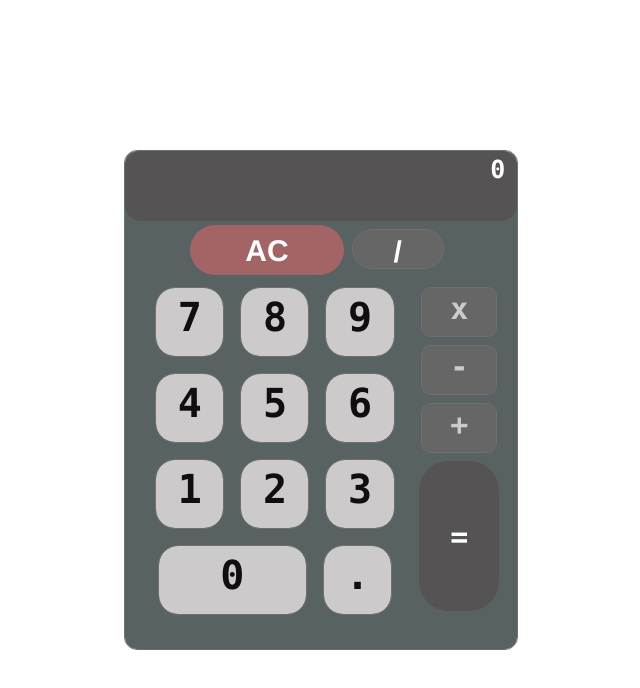
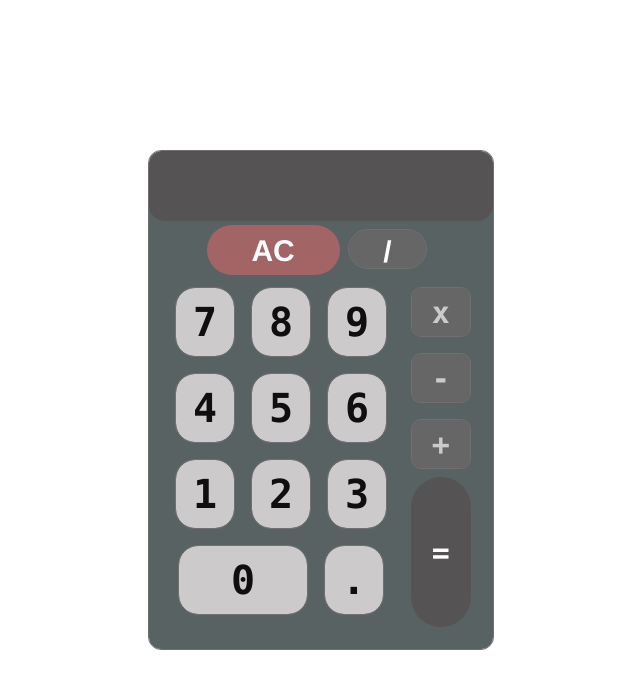
Before and after one commit to Mustafa-alsoffi/My-Calculator, a React (Create React App) app: page / in a window 1280 px wide. Shown: the top 688 px of the page, without its empty margins (319-959 px from the left). Built offline with nearby package versions, Linux system fonts and the light colour scheme.

Commit message:
operators keys adjusted and expressions evaluated

```diff
--- a/public/index.html
+++ b/public/index.html
@@ -9,9 +9,7 @@
       name="description"
       content="Web site created using create-react-app"
     />
-    <link rel="apple-touch-icon" href="%PUBLIC_URL%/logo192.png" />
 
-    <link rel="manifest" href="%PUBLIC_URL%/manifest.json" />
     <link rel="stylesheet" href="https://maxcdn.bootstrapcdn.com/font-awesome/4.4.0/css/font-awesome.min.css" />
     <script src='https://kit.fontawesome.com/a076d05399.js'></script>
 
--- a/src/components/App.js
+++ b/src/components/App.js
@@ -1,33 +1,64 @@
-import React from 'react';
+import React, { useState} from 'react';
 import './App.scss';
 const arr = ['7', '8', '9', '4', '5', '6', '1', '2', '3'
 ];
+
+
+const valuesArr = [];
+
+
+
 function Calculator() {
+
+  const [num, setNum] = useState();
+
+
   return (
-    <div className="Calculator col-xs-11 col-sm-6 col-md-6 my-auto mx-auto">
+    <div className="Calculator col-xs-11 col-sm-6 col-md-5 my-auto mx-auto">
       <div className='container-fluid'>
         <div className='row'>
-        <div id='display' className='display col-12 mx-auto'>0</div>
+          <div id='display' className='display col-12 mx-auto'>{num}</div>
         </div>
       </div>
 
-
-
-        <Keys />
+      <Keys set={setNum} />
 
     </div>
   );
 }
 
-function Keys() {
+function Keys(props) {
+  const getValue = (event) => {
+    // Received the value here
+    if (event.target.value != '=' && event.target.value != 'ac') valuesArr.push(event.target.value);
+    switch (event.target.value) {
+      case '=':
+
+        try {
+          props.set(eval(valuesArr.join('')))
+          valuesArr.length = 0;
+        } catch {
+          console.log('Incomplete expression')
+        }
+        break;
+      case 'ac':
+        valuesArr.length = 0;
+        props.set('0')
+        break;
+      default:
+
+        props.set(valuesArr.join(''))
+    }
+
+  };
+
   return (
     <div className='keys-container container-fluid'>
 
-
       <div className='container-fluid'>
         <div className='row justify-content-center'>
-        <div type='button' className='clear col-5 my-1 mr-2 p-2'>AC</div>
-        <div type='button' className='operator-division col-3 m-2 my-2 p-1 mr-5'>/</div>
+          <button value='ac' onClick={getValue} className='clear col-5 my-1 mr-2 p-2'>AC</button>
+          <button value='/' onClick={getValue} className='operator-division col-3 m-2 my-2 p-1 mr-5'>/</button>
 
         </div>
       </div>
@@ -38,23 +69,23 @@ function Keys() {
         <div className='col-9'>
           <div className='row row-cols-4 g-0 justify-content-center'>
             {arr.map((val, i) => (
-              <div key={i} type='button' className='btn col-3 m-2'>{val}</div>
+              <button key={i} value={val} onClick={getValue} className='btn col-3 m-2'>{val}</button>
 
             ))}
-            <div type='button' className='zero btn col m-2'><span>0</span></div>
+            <button value='0' onClick={getValue} className='zero btn col m-2'>0</button>
 
-            <div type='button' className='btn col-3 m-2'>.</div>
+            <button value='.' onClick={getValue} className='btn col-3 m-2'>.</button>
           </div>
 
 
         </div>
 
-        <div className='col-3'>
+        <div className='operators-container col-3'>
 
-          <div type='button' className='operators m-2'>x</div>
-          <div type='button' className='operators m-2'>-</div>
-          <div type='button' className='operators m-2'>+</div>
-          <div type='button' className='equal d-flex justify-content-center align-items-center'>=</div>
+          <button value='*' onClick={getValue} className='operators m-2'>x</button>
+          <button value='-' onClick={getValue} className='operators m-2'>-</button>
+          <button value='+' onClick={getValue} className='operators m-2'>+</button>
+          <button value='=' onClick={getValue} className='equal d-flex justify-content-center align-items-center'>=</button>
 
 
         </div>
--- a/src/components/App.scss
+++ b/src/components/App.scss
@@ -1,45 +1,41 @@
 @import "~bootstrap/scss/bootstrap";
 
-
-body{
+body {
   min-height: 100vh;
 }
-
-.Calculator{
-
-
+button {
+  border: none;
+  border-style: none;
+}
+.Calculator {
   background: #596262 0% 0% no-repeat padding-box;
   border: 1px solid #707070;
   border-radius: 13px;
-min-height: 100%;
-height: 500px;
+  min-height: 500px;
 
-
-  .display{
-
+  .display {
     min-height: 70px;
     background: #555353 0% 0% no-repeat padding-box;
     border-radius: 16px;
     color: white;
     text-align: right;
+    word-wrap: break-word;
     font: bold 25px/37px Monaco;
   }
-  .keys-container{
-    // background-color: green;
+  .keys-container {
 
-    .clear{
+
+    .clear {
       height: 50px;
-background: #A26464 0% 0% no-repeat padding-box;
+      background: #a26464 0% 0% no-repeat padding-box;
       border-radius: 36px;
       text-align: center;
-
       font: bold 30px/36px Helvetica Neue;
       letter-spacing: 0px;
-color: #FFFFFF;
+      color: #ffffff;
     }
   }
-  .operator-division{
-
+  .operator-division {
     height: 40px;
 
     background: #666666 0% 0% no-repeat padding-box;
@@ -48,57 +44,52 @@ color: #FFFFFF;
     text-align: center;
     font: bold 30px/36px Helvetica Neue;
     letter-spacing: 0px;
-color: #FFFFFF;
+    color: #ffffff;
   }
-
-  .operators{
+  .operators-container {
+    display: flex;
+    flex-direction: column;
+    align-items: center;
+    justify-items: center;
+    .operators {
       height: 50px;
-    // width:50px;
+      min-width: 60px;
       border-radius: 10px;
       background: #666666 0% 0% no-repeat padding-box;
       border: 0.10000000149011612px solid #707070;
       text-align: center;
       font: bold 30px/41px Monaco;
       letter-spacing: 0px;
-color: #CCCACA;
+      color: #cccaca;
     }
-      .equal{
-
+    .equal {
       min-height: 150px;
-      max-width: 80px;
-      margin-left: auto;
-      margin-right: auto;
-
-
+      min-width: 60px;
       background: #555353 0% 0%;
       border-radius: 30px;
-
-      text-anchor: middle;
 
       color: white;
       text-align: center;
       font: bold 30px/41px Monaco;
     }
+  }
+
   .btn {
-
     height: 70px;
-//  width: 70px;
-background: #CCCACA 0% 0% no-repeat padding-box;
+    background: #cccaca 0% 0% no-repeat padding-box;
     border: 0.10000000149011612px solid #707070;
     border-radius: 20px;
     text-align: center;
 
     font: bold 40px Monaco;
     letter-spacing: 0px;
-color: #100E0E;
-
+    color: #100e0e;
   }
-  .zero{
+  .zero {
     width: 54%;
 
-background: #CCCACA 0% 0% no-repeat padding-box;
+    background: #cccaca 0% 0% no-repeat padding-box;
     border: 0.10000000149011612px solid #707070;
     border-radius: 20px;
-
   }
 }
```
Also changed, not shown: public/manifest.json (deleted). Lines whose indentation alone changed are shown as unchanged.
